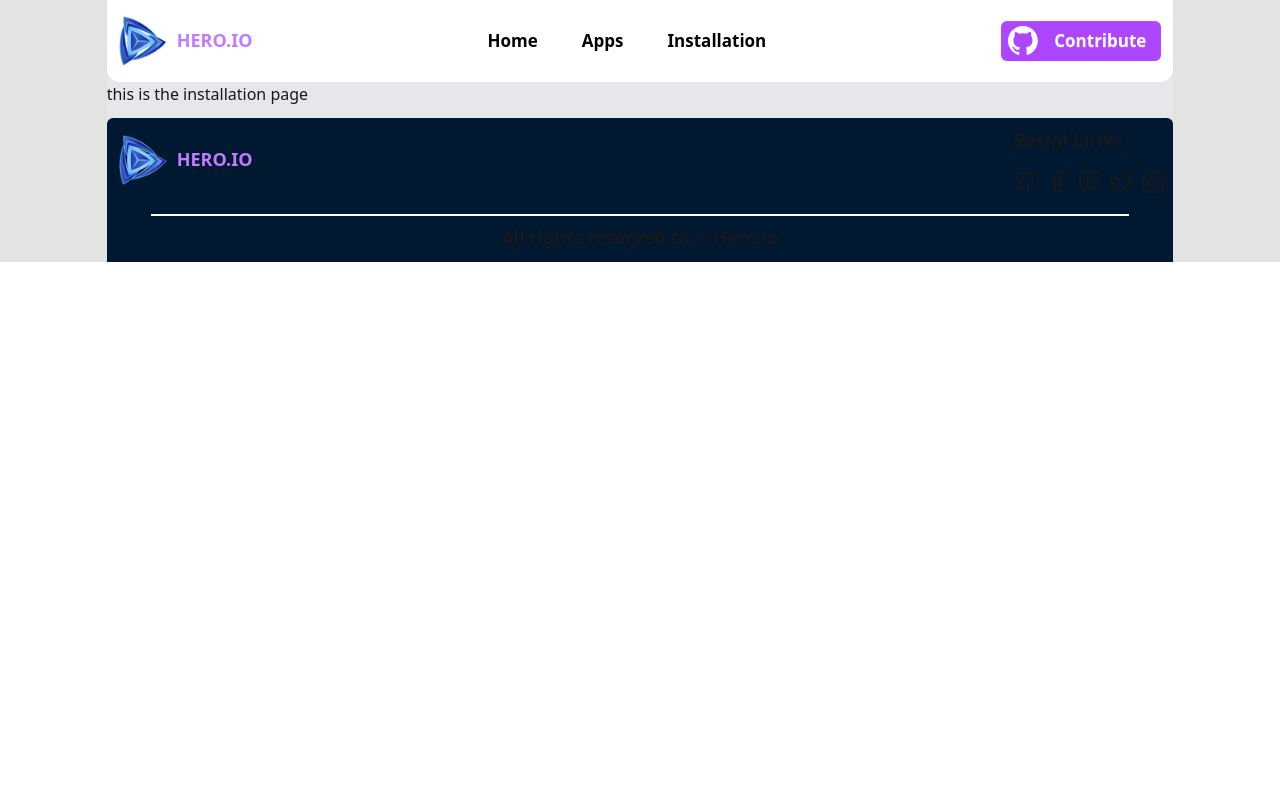
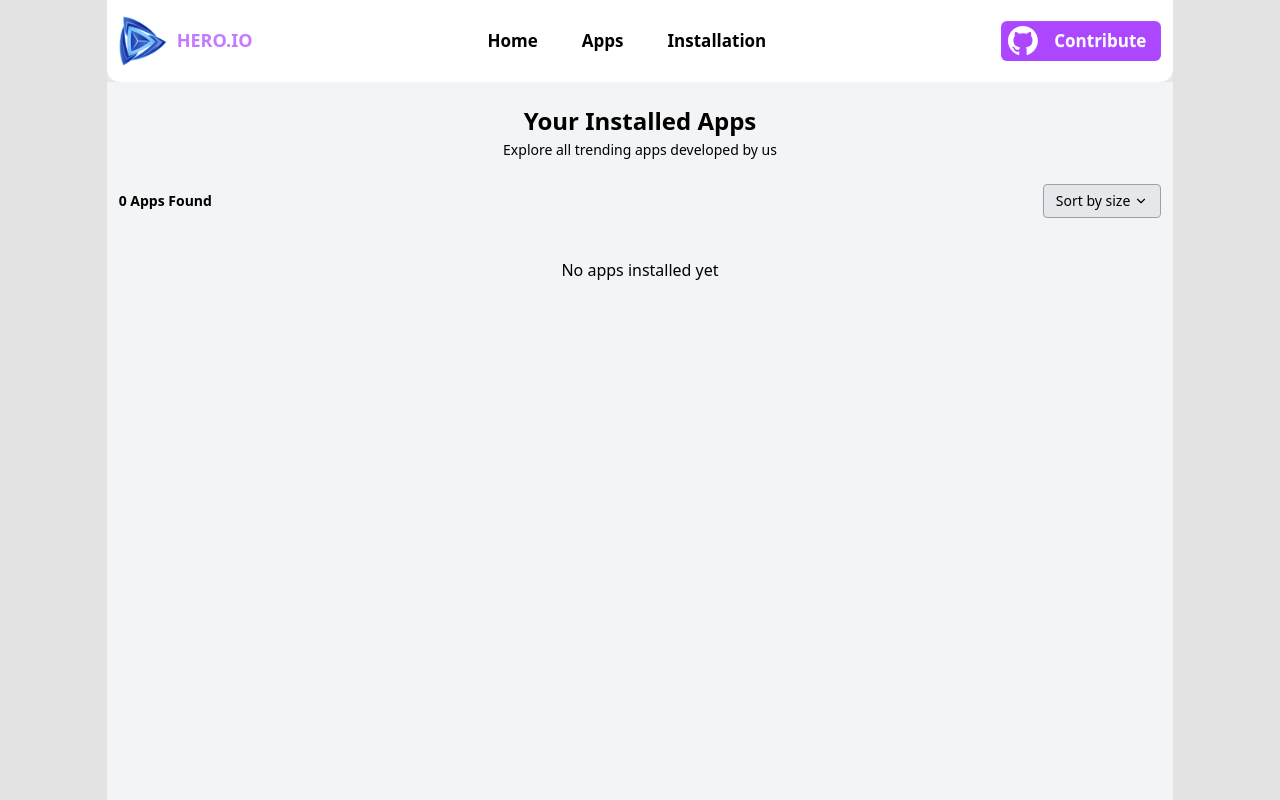
Before and after one commit to fahim-shareear/HERO.IO, a React (Vite) app: page /installation in a window 1280 px wide. Shown: the top 800 px of the page. Built offline with nearby package versions, Linux system fonts and the light colour scheme.

Commit message:
adding proper logic for not storing duplicate data in local storage

```diff
--- a/src/components/Appdetails/Appdetails.jsx
+++ b/src/components/Appdetails/Appdetails.jsx
@@ -15,24 +15,19 @@ const Appdetails = () => {
         getInstalledApps().some(item => item.id === app.id)
     );
 
-    const addtoLS = (app) => {
+    const addtoLS = () =>{
         const installedApps = getInstalledApps();
-        // const installed = installedApps.find(item => item.id === app.id);
+        const installed = installedApps.find(item => item.id === app.id);
 
-        // if(installed){
-        //     toast("Your app has already been Installed")
-        // };
+        if(installed){
+            return
+        }
 
-        installedApps.push(app);
-
-        localStorage.setItem(
-            "installedApps",
-            JSON.stringify(installedApps)
-        );
-
-        toast("App has been installed successfully");
+        const updatedApp = [...installedApps, app];
+        localStorage.setItem("installedApps", JSON.stringify(updatedApp));
+        toast("Your app has been Installed");
         setIsInstalled(true);
-    };
+    }
 
     const handleInstalledApp = () =>{
         addtoLS(app)
--- a/src/components/Mainpages/Installation.jsx
+++ b/src/components/Mainpages/Installation.jsx
@@ -1,9 +1,67 @@
-import React from 'react';
+import React, { useEffect, useState } from 'react';
+import { ChevronDown } from 'lucide-react';
+import { getInstalledApps } from '../Utilities/utilities';
 
 const Installation = () => {
+    const [installedApps, setInstalledApps] = useState([]);
+
+    useEffect(() => {
+        // eslint-disable-next-line react-hooks/set-state-in-effect
+        setInstalledApps(getInstalledApps());
+    }, []);
+
     return (
-        <div>
-            <h1>this is the installation page</h1>
+        <div className="bg-gray-100 min-h-screen py-6">
+            <div className="max-w-6xl mx-auto px-3">
+
+                {/* Banner */}
+                <div className="text-center mb-6">
+                    <h1 className="text-2xl font-bold text-black leading-tight">Your Installed Apps</h1>
+                    <p className="text-sm text-black mt-1">Explore all trending apps developed by us</p>
+                </div>
+
+                {/* Top bar */}
+                <div className="flex items-center justify-between mb-3">
+                    <h2 className="font-semibold text-black text-sm">
+                        {installedApps.length} Apps Found
+                    </h2>
+
+                    <button className="flex items-center gap-1 border border-gray-400 bg-gray-200 text-black px-3 py-1.5 rounded text-sm">
+                        Sort by size <ChevronDown size={14} />
+                    </button>
+                </div>
+
+                {/* Installed apps list */}
+                {installedApps.length === 0 ? (
+                    <p className="text-center text-black mt-10">No apps installed yet</p>
+                ) : (
+                    <div className="space-y-2">
+                        {installedApps.map(app => (
+                            <div key={app.id} className="flex items-center justify-between bg-gray-200 px-3 py-2 rounded">
+                                <div className="flex items-center gap-3">
+                                    <img src={app.image} alt={app.title} className="w-12 h-12 object-contain" />
+
+                                    <div>
+                                        <h3 className="font-semibold text-black text-sm leading-tight">
+                                            {app.title}
+                                        </h3>
+                                        <div className="text-xs text-black flex gap-2">
+                                            <span className="text-green-600 font-medium">⬇ {app.downloads}</span>
+                                            <span>⭐ {app.ratingAvg}</span>
+                                            <span>{app.size} MB</span>
+                                        </div>
+                                    </div>
+                                </div>
+
+                                <button className="bg-[#0abb83] text-white font-semibold px-3 py-1.5 rounded text-xs">
+                                    Uninstall
+                                </button>
+                            </div>
+                        ))}
+                    </div>
+                )}
+
+            </div>
         </div>
     );
 };
```
